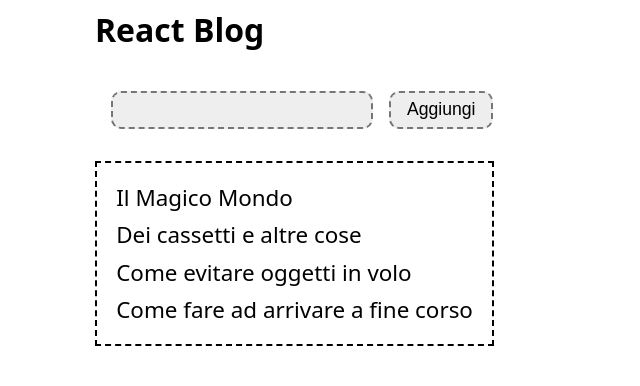
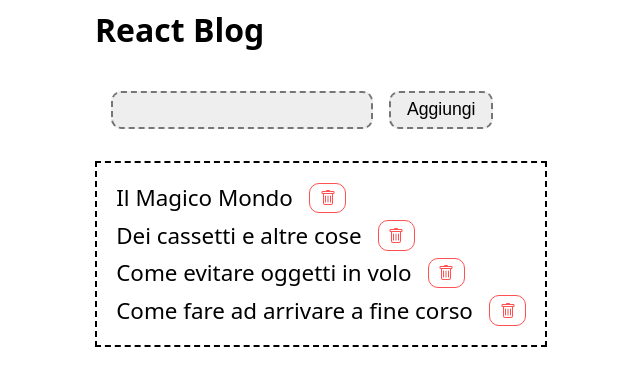
Before and after one commit to andrea-pugliatti/react-form, a React (Vite) app: page / in a window 1280 px wide. Shown: the top 386 px of the page, without its empty margins (45-685 px from the left). Built offline with nearby package versions, Linux system fonts and the light colour scheme.

Commit message:
Bonus: add trash/remove button

```diff
--- a/src/App.jsx
+++ b/src/App.jsx
@@ -41,8 +41,16 @@
 		event.preventDefault();
 		const updatedList = [...articles, newArticle];
 		setArticles(updatedList);
-		console.log(`Added task: ${newArticle}`);
-		console.log(event);
+		console.log(`Added: ${newArticle}`);
+	};
+
+	const handleRemoveArticle = (index) => {
+		const updatedList = articles.filter((_, articleIndex) => {
+			return articleIndex !== index;
+		});
+
+		setArticles(updatedList);
+		console.log(`Removed successfully!`);
 	};
 
 	return (
@@ -68,6 +76,21 @@
 				{articles.map((item, index) => (
 					<li className="article-title" key={`${index}-${item.title}`}>
 						{item.title}
+						<button type="submit" onClick={() => handleRemoveArticle(index)}>
+							{/* I don't want to install bootstrap icons for a single icon */}
+							<svg
+								xmlns="http://www.w3.org/2000/svg"
+								width="16"
+								height="16"
+								fill="currentColor"
+								className="bi bi-trash"
+								viewBox="0 0 16 16"
+							>
+								<title>Remove</title>
+								<path d="M5.5 5.5A.5.5 0 0 1 6 6v6a.5.5 0 0 1-1 0V6a.5.5 0 0 1 .5-.5m2.5 0a.5.5 0 0 1 .5.5v6a.5.5 0 0 1-1 0V6a.5.5 0 0 1 .5-.5m3 .5a.5.5 0 0 0-1 0v6a.5.5 0 0 0 1 0z" />
+								<path d="M14.5 3a1 1 0 0 1-1 1H13v9a2 2 0 0 1-2 2H5a2 2 0 0 1-2-2V4h-.5a1 1 0 0 1-1-1V2a1 1 0 0 1 1-1H6a1 1 0 0 1 1-1h2a1 1 0 0 1 1 1h3.5a1 1 0 0 1 1 1zM4.118 4 4 4.059V13a1 1 0 0 0 1 1h6a1 1 0 0 0 1-1V4.059L11.882 4zM2.5 3h11V2h-11z" />
+							</svg>
+						</button>
 					</li>
 				))}
 			</ul>
--- a/src/index.css
+++ b/src/index.css
@@ -31,6 +31,18 @@
 	/* &::marker {
 		content: "👁️ ";
 	} */
+	button {
+		margin-inline-start: 1rem;
+		padding: 0.4rem 0.6rem 0.2rem 0.6rem;
+		border: 1px solid rgb(255, 81, 81);
+		background-color: rgb(255, 255, 255);
+		color: rgb(255, 81, 81);
+		border-radius: 10px;
+		&:hover {
+			color: rgb(255, 255, 255);
+			background-color: rgb(255, 81, 81);
+		}
+	}
 }
 
 .add-article {
```
